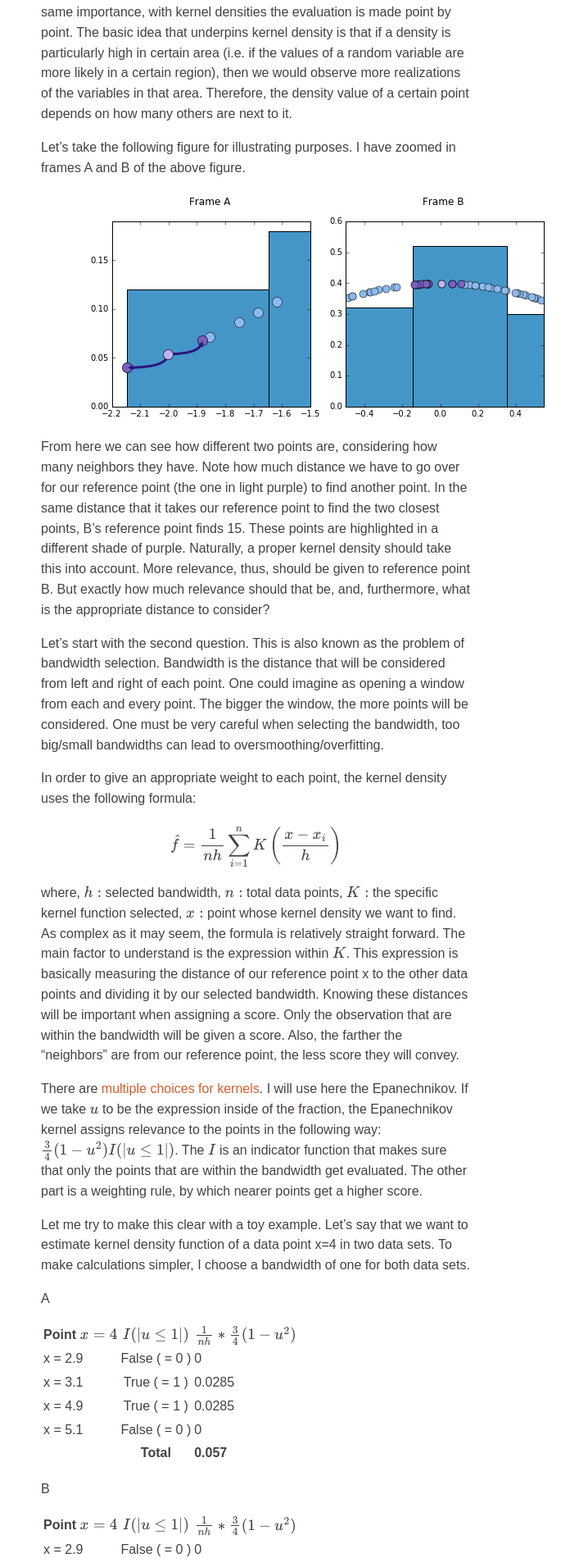
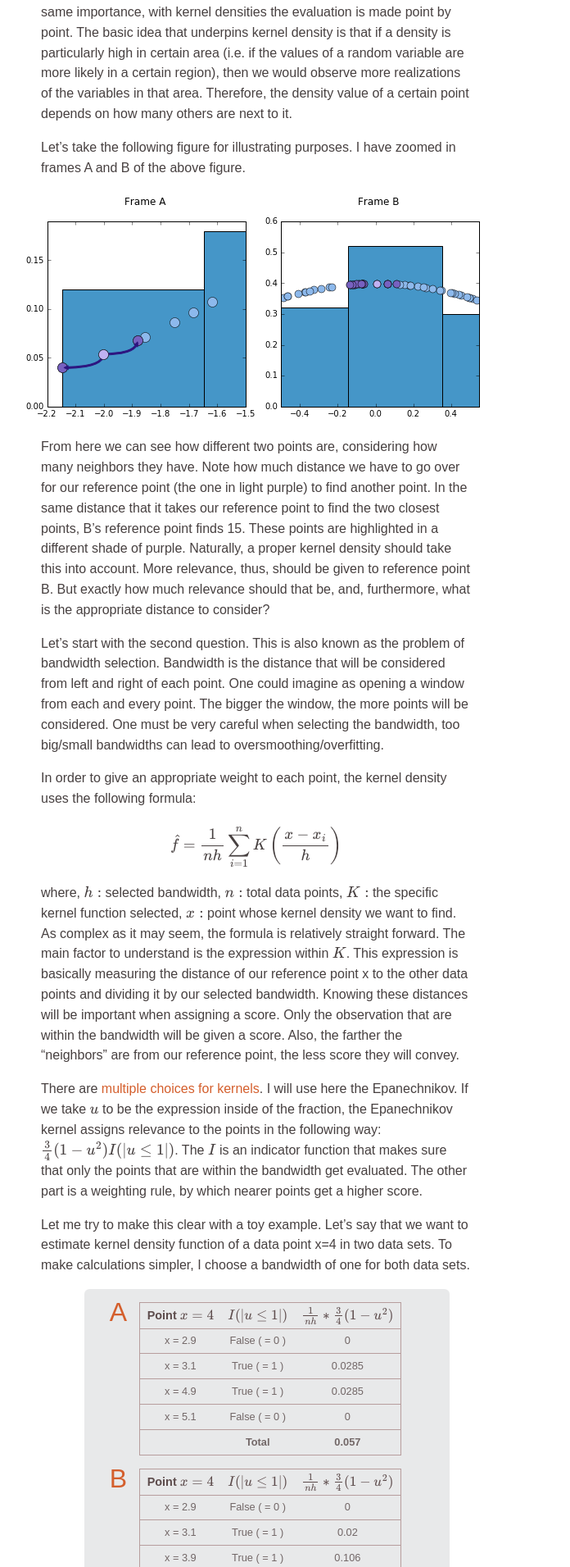
Before and after one commit to jlcoto/jlcoto.github.io, a Jekyll site: the page built from _posts/2016-06-27-kernel-density-2.markdown, in a window 1280 px wide. Shown: the part 1193-3104 px from the top of the page at 82% size, without its empty margins (194-890 px from the left). Built offline with Jekyll 4.4.1, drawn with Linux system fonts in a browser that asks for light colours; formulas are drawn with MathJax 3; comment, search, counter and statistics services are not loaded.

Commit message:
new changes in styling

```diff
--- a/_config.yml
+++ b/_config.yml
@@ -11,7 +11,7 @@ email: jcoto.contact@gmail.com
 description: web page about data science and
  projects I am working on.
 baseurl: "" # the subpath of your site, e.g. /blog
-#url: "/Users/Jose/Documents/personal-web" # the base hostname & protocol for your site
+url: "jose-coto.com" # the base hostname & protocol for your site
 twitter_username: jcoto
 github_username:  jlcoto
 paginate: 3
--- a/css/main.css
+++ b/css/main.css
@@ -257,6 +257,67 @@
     margin-right: 10%;
 }
 
+.big-plot {
+	margin-left: -5%;
+    margin-right: 0%;
+}
+
+.next-two-tables table {
+    border-collapse: collapse;
+    border-spacing: 2;
+    display: inline-block;
+	vertical-align:top;
+	margin-left: 15px;
+
+}
+
+.next-two-tables th {
+    /*border:1px solid #000000;*/
+    text-align: center;
+  	vertical-align: middle;
+  	font-size: 0.9em;
+  	padding: 0.2em 0.6em;
+  	color: #5D4C4C;
+}
+
+.next-two-tables td {
+   /* border:1px solid #000000;*/
+    text-align: center;
+  	vertical-align: middle;
+  	font-size: 0.8em;
+  	padding: 0.2em 0.6em;
+  	color: #726767;
+}
+
+.next-two-tables tr {
+	border:1px solid #B79D9D;
+}
+
+.next-two-tables {
+	width: 500px;
+	margin-left: 7%;
+	display: inline-block;
+	vertical-align:top;
+
+
+}
+
+.tables-back {
+	background: #e8e9ea;
+	border-radius: 0.4em;
+	padding-bottom: 15px;
+	margin-left: 10%;
+	margin-right: 5%;
+}
+
+.table-ref {
+	float: left;
+	font-size: 2em;
+	color: #D45F2D;
+}
+
+
+
 #disqus_thread {
 	margin-top: 20px;
 	margin-left:20%;
@@ -277,6 +338,7 @@
 	border-right: 3px solid #FDE9E9;
 	border-bottom: 2px solid #FDE9E9;
 }
+
 
 
 /*Projects' page styling*/
```
